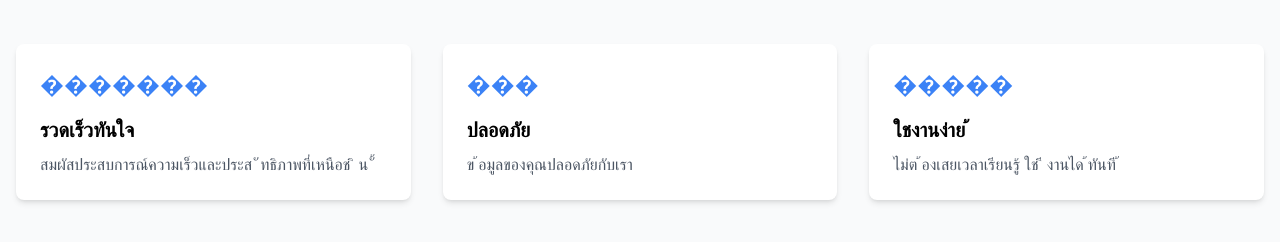
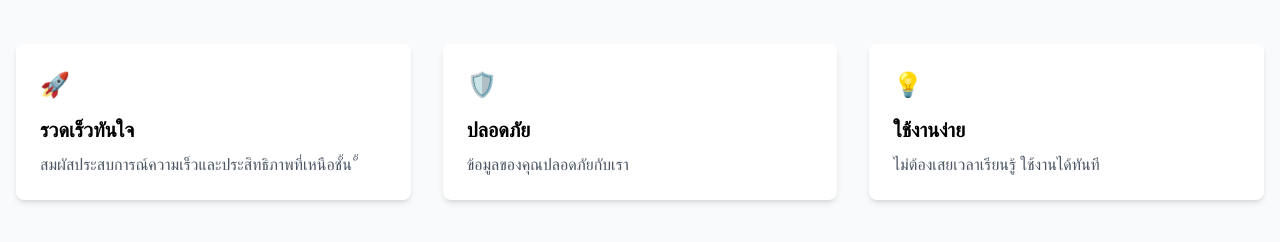
Before and after one commit to ItSurichet/product-landing-page, a plain HTML site: page index.html in a window 1280 px wide. Shown: the part 536-778 px from the top of the page. Drawn offline with nearby package versions, Linux system fonts and the light colour scheme.

Commit message:
เพิ่มสวนแสดงคุณสมบัติพร้อมการ์ด

```diff
--- a/index.html
+++ b/index.html
@@ -58,22 +58,22 @@
     <div class="grid grid-cols-1 md:grid-cols-3 gap-8">
     <!-- คุณสมบัติที่ 1 -->
     <div class="bg-white p-6 rounded-lg shadow-md">
-    <div class="text-blue-500 text-2xl mb-4">�������</div>
+    <div class="text-blue-500 text-2xl mb-4">🚀</div>
     <h3 class="font-bold text-xl mb-2">รวดเร็วทันใจ</h3>
-    <p class="text-gray-600">สมผัสประสบการณ์ความเร็วและประส ั ทธิภาพที่เหนือช ิ น
+    <p class="text-gray-600">สมผัสประสบการณ์ความเร็วและประสิทธิภาพที่เหนือชั้น
    ั้ </p>
     </div>
     <!-- คุณสมบัติที่ 2 -->
     <div class="bg-white p-6 rounded-lg shadow-md">
-    <div class="text-blue-500 text-2xl mb-4">���</div>
+    <div class="text-blue-500 text-2xl mb-4">🛡️</div>
     <h3 class="font-bold text-xl mb-2">ปลอดภัย</h3>
-    <p class="text-gray-600">ข ้อมูลของคุณปลอดภัยกับเรา</p>
+    <p class="text-gray-600">ข้อมูลของคุณปลอดภัยกับเรา</p>
     </div>
     <!-- คุณสมบัติที่ 3 -->
     <div class="bg-white p-6 rounded-lg shadow-md">
-    <div class="text-blue-500 text-2xl mb-4">�����</div>
-    <h3 class="font-bold text-xl mb-2">ใชงานง่าย ้ </h3>
-    <p class="text-gray-600">ไม่ต ้องเสยเวลาเรียนรู้ ใช ี งานได ้ทันที ้ </p>
+    <div class="text-blue-500 text-2xl mb-4">💡</div>
+    <h3 class="font-bold text-xl mb-2">ใช้งานง่าย  </h3>
+    <p class="text-gray-600">ไม่ต้องเสยเวลาเรียนรู้ ใช้งานได้ทันที </p>
     </div>
     </div>
     </div>
```
